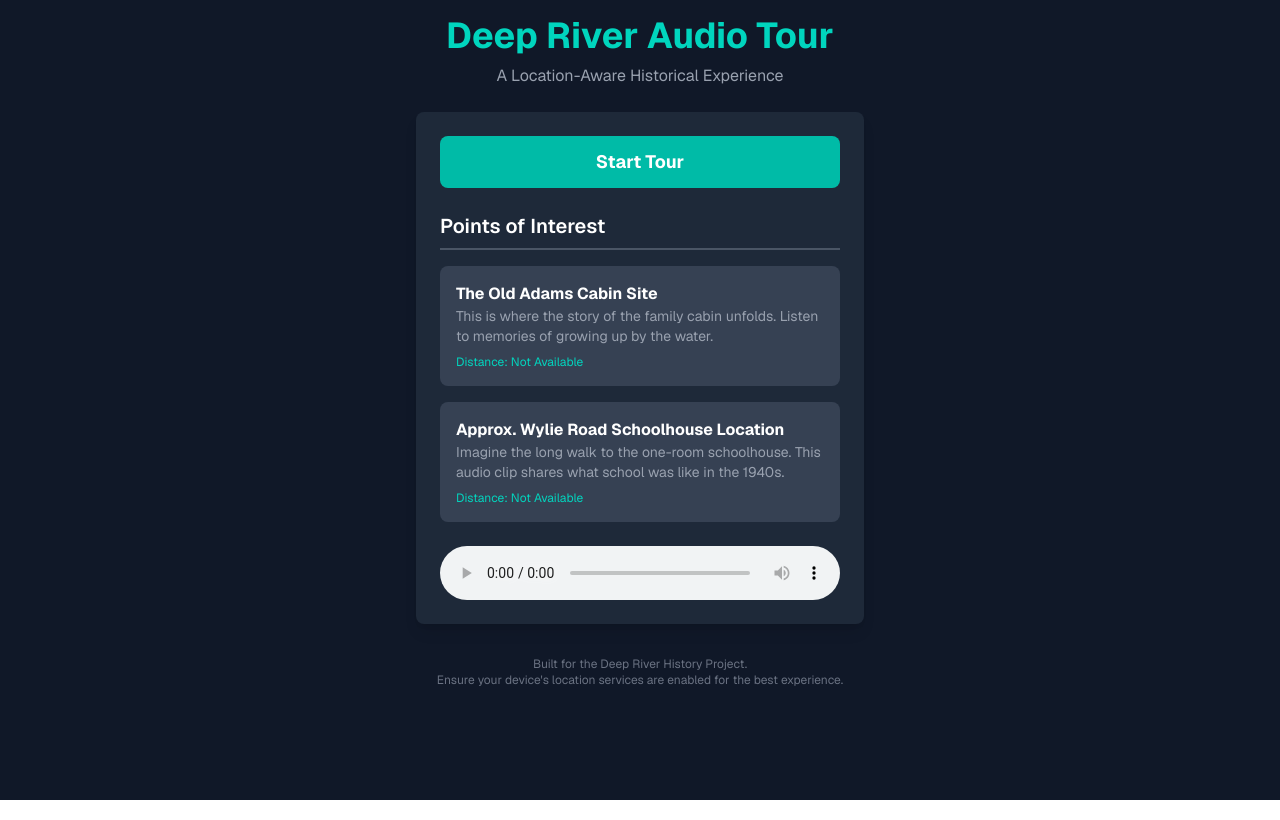
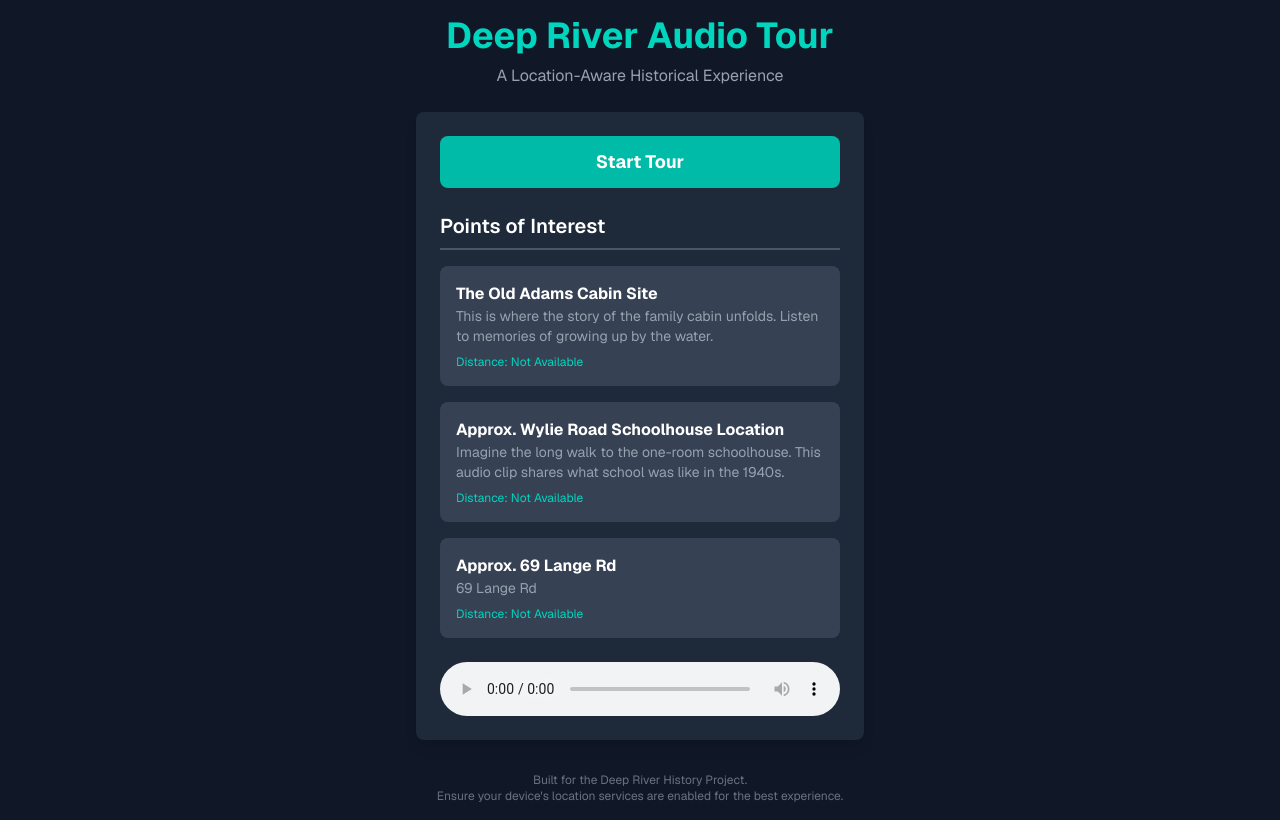
Before and after one commit to ah-ko/geo-audio-next, a Next.js app: page / in a window 1280 px wide. Built offline with nearby package versions, Linux system fonts and the light colour scheme.

Commit message:
Initial commit of geo-audio tour app

```diff
--- a/app/page.tsx
+++ b/app/page.tsx
@@ -41,6 +41,15 @@ const pointsOfInterest: PointOfInterest[] = [
     audioSrc: "/oldcabin.m4a",
     description:
       "Imagine the long walk to the one-room schoolhouse. This audio clip shares what school was like in the 1940s.",
+  },
+    {
+    id: 3,
+    name: "Approx. 69 Lange Rd",
+    lat: 46.1581327,
+    lon: -77.632293,
+    audioSrc: "/oldcabin.m4a",
+    description:
+      "69 Lange Rd",
   },
 ];
 
```
